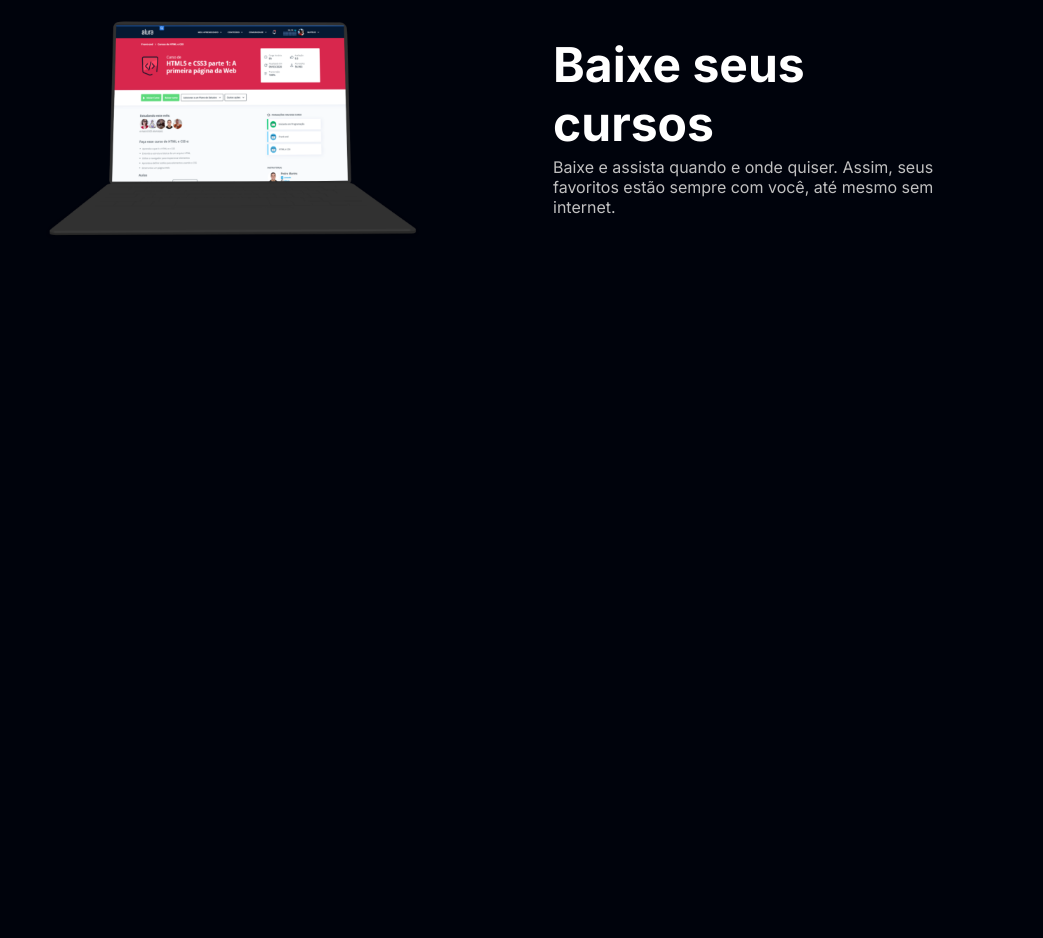
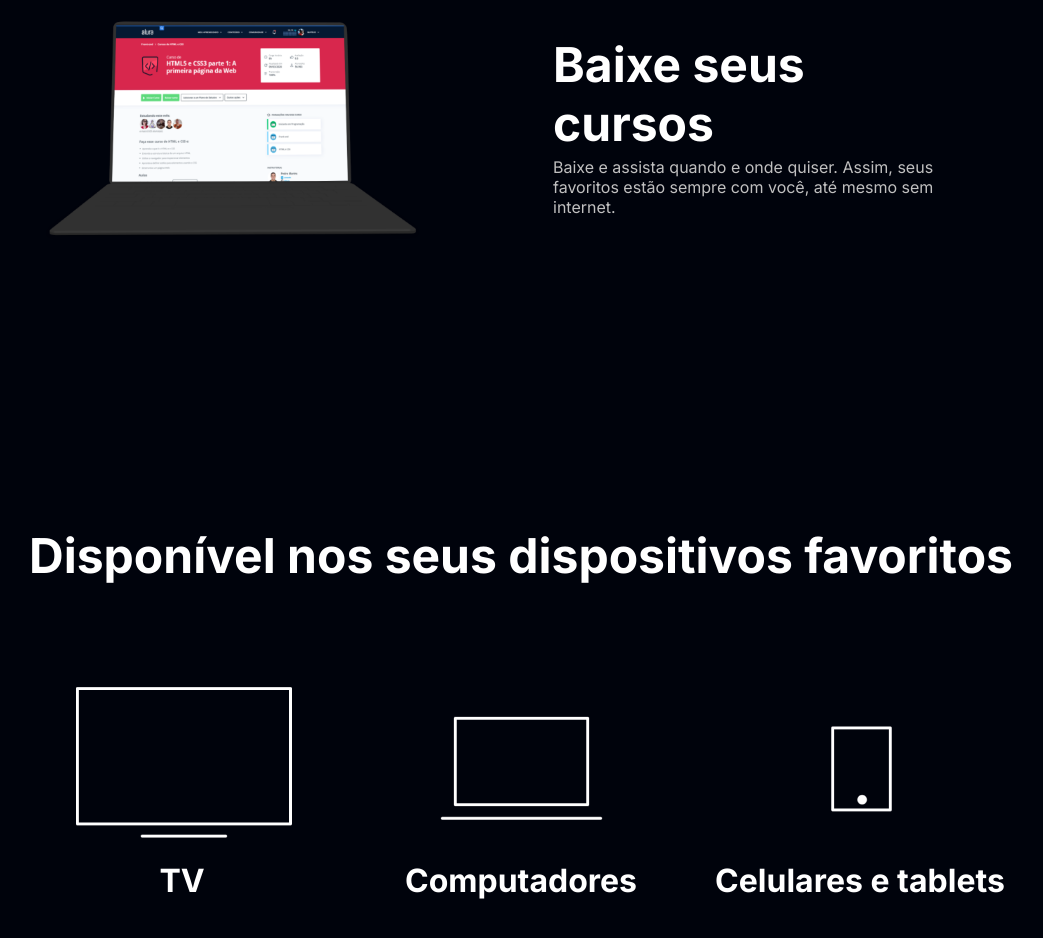
Before and after one commit to camilabrito24/aluraplus, a plain HTML site: page index.html in a window 1280 px wide. Shown: the part 2674-3612 px from the top of the page, without its empty margins (119-1162 px from the left). Before the commit the page ends 3200 px from the top, so only its background shows below. Drawn offline with Linux system fonts and the light colour scheme.

Commit message:
Criando lista de dispositivos.

```diff
--- a/index.html
+++ b/index.html
@@ -43,5 +43,22 @@
                 </p>
             </div>
         </section>
+        <section class="dispositivos">
+            <h2 class="dispositivos-titulo">Disponível nos seus dispositivos favoritos</h2>
+            <ul class="dispositivos-lista">
+                <li>
+                    <img src="img/tv.png" alt="Icone de Televisão">
+                    <h3 class="dispositivos-lista-item">TV</h3>
+                </li>
+                <li>
+                    <img src="img/computador.png" alt="Icone de Computador">
+                    <h3 class="dispositivos-lista-item">Computadores</h3>
+                </li>
+                <li>
+                    <img src="img/celular.png" alt="Icone de Celular">
+                    <h3 class="dispositivos-lista-item">Celulares e tablets</h3>
+                </li>
+            </ul>
+        </section>
     </body>
 </html>
--- a/style.css
+++ b/style.css
@@ -96,3 +96,24 @@ body{
 .container-descricao{
     padding: 2em;
 }
+
+.dispositivos{
+    text-align: center;
+}
+
+.dispositivos-titulo{
+    font-size: 48px;
+    color: var(--branco-principal);
+}
+
+.dispositivos-lista{
+    display: flex;
+    justify-content: center;
+    list-style-type: none;
+    margin: 5em 0;
+}
+
+.dispositivos-lista-item{
+    font-size: 32px;
+    color: var(--branco-principal);
+}
```
